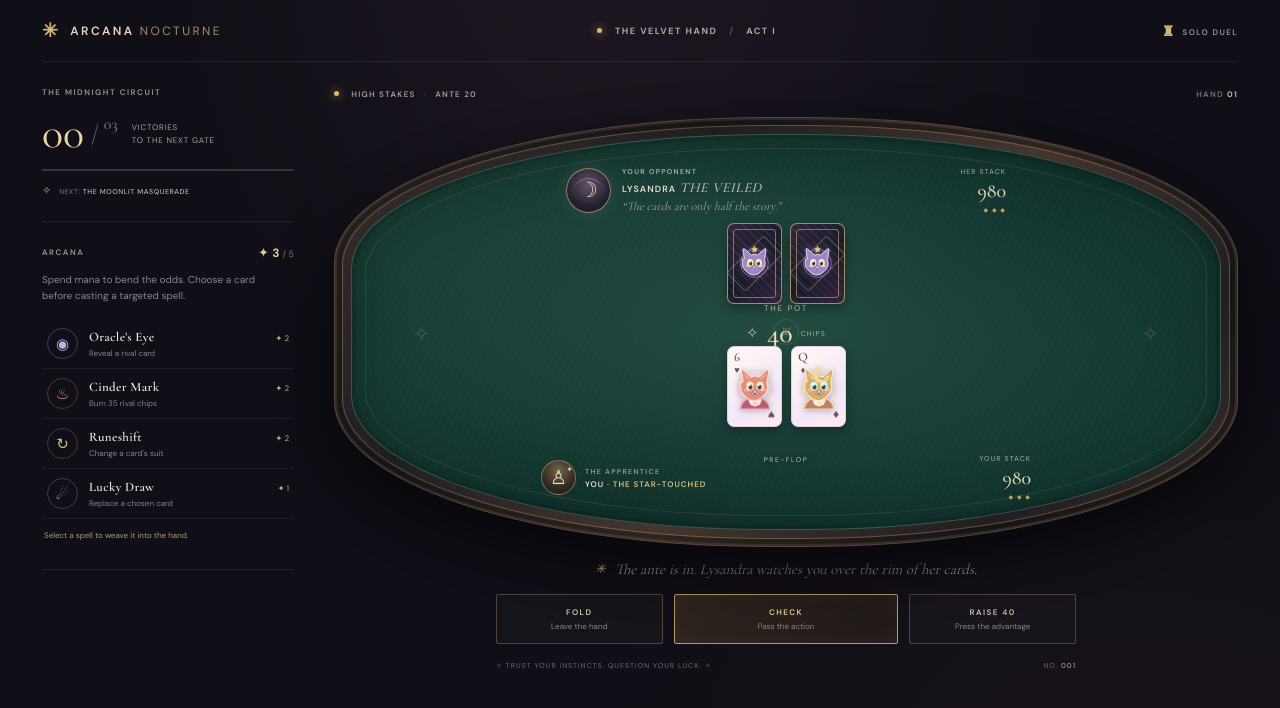
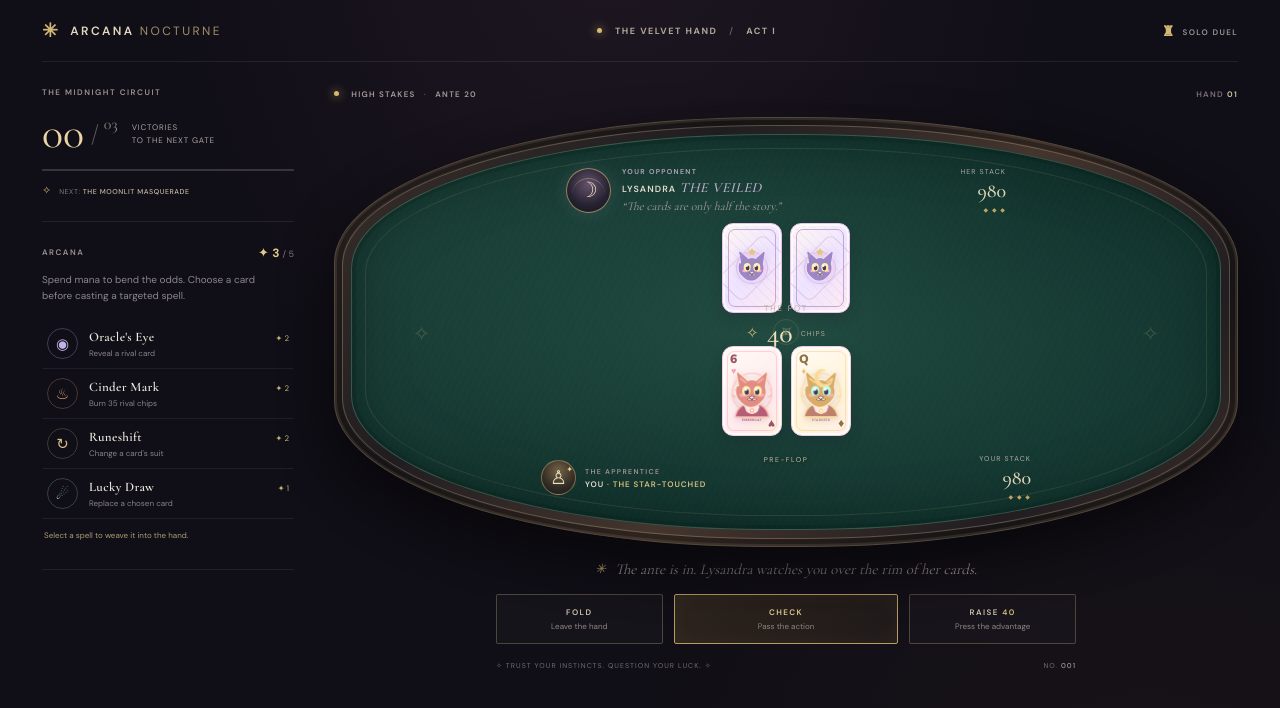
Before and after one commit to PANCAKE44448888/arcana-nocturne, a plain HTML site: page index.html in a window 1280 px wide. Drawn offline with nearby package versions, Linux system fonts and the light colour scheme.

Commit message:
Restyle poker cards as spellcat familiars
Co-authored-by: Copilot App <223556219+Copilot@users.noreply.github.com>

```diff
--- a/game.js
+++ b/game.js
@@ -53,7 +53,7 @@
     else if (card.rank === 13) regalia = `<path d="m15 15 2-7 5 5 3-8 4 8 5-5 1 8Z" fill="${familiar.glow}" stroke="#f4dfad" stroke-width=".8"/><circle cx="25" cy="11" r="1.4" fill="#fff0bd"/>`;
     else if (card.rank === 14) regalia = `<path d="m24 3 2 4 4 .5-3 3 .7 4.5-3.7-2.2-3.7 2.2.7-4.5-3-3 4-.5Z" fill="${familiar.glow}" stroke="#fff0bd" stroke-width=".7"/>`;
 
-    return `<svg class="card-cat" viewBox="0 0 48 52" aria-hidden="true">
+    return `<svg class="card-cat" viewBox="0 0 48 56" aria-hidden="true">
       <circle class="cat-halo" cx="24" cy="27" r="19" fill="none" stroke="${familiar.glow}" stroke-width="1.2" opacity=".68"/>
       <path d="m8 31-3-2m35 2 3-2M11 16l-2-3m28 3 2-3" stroke="${familiar.glow}" stroke-width="1.2" stroke-linecap="round" opacity=".9"/>
       <path d="M8 50c1-8 7-13 16-13s15 5 16 13Z" fill="${familiar.cloak}" stroke="${familiar.glow}" stroke-width="1.2"/>
@@ -73,6 +73,7 @@
       <circle cx="24" cy="44" r="2.8" fill="${familiar.glow}" stroke="#fff2db" stroke-width=".8"/>
       <text x="24" y="45.5" text-anchor="middle" font-size="4.2" fill="#fff">${SUITS[card.suit].symbol}</text>
       <path d="m7 22 .7 1.3 1.4.2-1 .9.2 1.4-.3-.2m33-3.6.7 1.3 1.4.2-1 .9.2 1.4-.3-.2" fill="${familiar.glow}"/>
+      <text x="24" y="54" text-anchor="middle" font-size="3.1" font-weight="800" letter-spacing=".35" fill="${familiar.cloak}">${familiar.name.toUpperCase()}</text>
     </svg>`;
   }
 
@@ -96,7 +97,7 @@
   function renderCard(card, options = {}) {
     const element = document.createElement("div");
     const revealed = options.revealed && card;
-    element.className = `playing-card${revealed && SUITS[card.suit].color === "red" ? " red" : ""}${options.back ? " back" : ""}${options.selected ? " selected" : ""}${options.selectable ? " selectable" : ""}${revealed ? " revealed" : ""}${options.winner ? " winner-glow" : ""}`;
+    element.className = `playing-card${!options.back && card ? ` suit-${card.suit}` : ""}${revealed && SUITS[card.suit].color === "red" ? " red" : ""}${options.back ? " back" : ""}${options.selected ? " selected" : ""}${options.selectable ? " selectable" : ""}${revealed ? " revealed" : ""}${options.winner ? " winner-glow" : ""}`;
     if (options.back) {
       element.innerHTML = catBackIllustration();
       element.setAttribute("aria-label", "Face-down card with a magical cat");
--- a/index.html
+++ b/index.html
@@ -9,7 +9,7 @@
       content="A high-stakes poker duel in a candlelit hall of magic."
     />
     <title>Arcana Nocturne — The Velvet Hand</title>
-    <link rel="stylesheet" href="style.css?v=cute-cards" />
+    <link rel="stylesheet" href="style.css?v=spellcat-design-v2" />
   </head>
   <body>
     <main class="game-shell">
@@ -135,6 +135,6 @@
       </div>
       <div class="toast" id="toast" role="status" aria-live="polite"></div>
     </main>
-    <script src="game.js?v=opening-hand"></script>
+    <script src="game.js?v=spellcat-design"></script>
   </body>
 </html>
--- a/style.css
+++ b/style.css
@@ -1,4 +1,4 @@
-@import url('https://fonts.googleapis.com/css2?family=Cormorant+Garamond:wght@400;500;600;700&family=DM+Sans:wght@400;500;600;700&display=swap');
+@import url('https://fonts.googleapis.com/css2?family=Cormorant+Garamond:wght@400;500;600;700&family=DM+Sans:wght@400;500;600;700&family=Nunito:wght@600;700;800;900&display=swap');
 
 :root {
   color-scheme: dark;
@@ -134,23 +134,28 @@ button:focus-visible, a:focus-visible { outline: 2px solid #e5c986; outline-offs
 .player-identity b i { color: #d7bd80; font-style: normal; }
 .table-emblem { position: absolute; z-index: 0; top: 50%; left: 50%; display: grid; width: 26px; height: 26px; place-items: center; transform: translate(-50%,-50%); border: 1px solid rgba(207,185,132,.18); border-radius: 50%; color: rgba(214,191,140,.42); font-size: 10px; }
 .table-emblem i { position: absolute; transform: rotate(45deg); color: rgba(214,191,140,.35); font-size: 20px; font-style: normal; }
-.playing-card { position: relative; width: 55px; height: 81px; flex: 0 0 55px; border: 1px solid #e6cce1; border-radius: 7px; color: #69505e; background: linear-gradient(145deg,#fff9f1,#f3e8fa 65%,#fce9ed); box-shadow: 0 5px 11px rgba(0,0,0,.27); animation: deal-in .32s ease both; user-select: none; }
-.playing-card.red { color: #a6484b; }
-.playing-card .card-corner { position: absolute; top: 5px; left: 6px; display: grid; justify-items: center; font: 600 13px/.9 'Cormorant Garamond', serif; }
-.playing-card .card-corner small { margin-top: 3px; font-size: 9px; }
+.playing-card { --card-accent: #d7bbff; --card-ink: #695581; position: relative; width: 60px; height: 90px; flex: 0 0 60px; overflow: hidden; border: 1px solid #f0cfe1; border-radius: 11px; color: var(--card-ink); background: linear-gradient(145deg,#fffaf3,#f3e9ff 60%,#ffeaf0); box-shadow: 0 6px 13px rgba(37,25,43,.2), inset 0 0 0 2px rgba(255,255,255,.7); animation: deal-in .32s ease both; user-select: none; }
+.playing-card.suit-0 { --card-accent: #c7a9f3; --card-ink: #715c91; background: radial-gradient(circle at 50% 49%, #f7efff, transparent 56%), linear-gradient(145deg,#fffaf3,#f0e9ff 65%,#e9efff); }
+.playing-card.suit-1 { --card-accent: #ff9eae; --card-ink: #995568; background: radial-gradient(circle at 50% 49%, #fff1f0, transparent 56%), linear-gradient(145deg,#fffaf3,#ffeaf0 65%,#fff0dc); }
+.playing-card.suit-2 { --card-accent: #f0c56f; --card-ink: #8d7046; background: radial-gradient(circle at 50% 49%, #fff8df, transparent 56%), linear-gradient(145deg,#fffaf3,#fff3db 65%,#fff0e8); }
+.playing-card.suit-3 { --card-accent: #8bd1a2; --card-ink: #537c65; background: radial-gradient(circle at 50% 49%, #effff2, transparent 56%), linear-gradient(145deg,#fffaf3,#eaf8ed 65%,#e8f4ff); }
+.playing-card::before { position: absolute; z-index: 1; inset: 4px; border: 1px solid color-mix(in srgb, var(--card-accent), transparent 58%); border-radius: 7px; content: ""; pointer-events: none; }
+.playing-card.red { color: #a64864; }
+.playing-card .card-corner { position: absolute; z-index: 2; top: 7px; left: 7px; display: grid; justify-items: center; font: 900 12px/.95 'Nunito', sans-serif; }
+.playing-card .card-corner small { margin-top: 2px; color: var(--card-accent); font-size: 9px; }
 .playing-card .card-center { position: absolute; inset: 0; display: grid; place-items: center; }
-.playing-card .card-cat { width: 44px; height: 48px; max-width: calc(100% - 4px); max-height: calc(100% - 18px); overflow: visible; filter: drop-shadow(0 1px 3px rgba(36,24,44,.3)); }
+.playing-card .card-cat { position: relative; top: 3px; width: 50px; height: 58px; max-width: calc(100% - 4px); max-height: calc(100% - 16px); overflow: visible; filter: drop-shadow(0 2px 3px rgba(113,81,120,.2)); }
 .playing-card .cat-halo { transform-box: fill-box; transform-origin: center; animation: halo-pulse 2.8s ease-in-out infinite alternate; }
 .playing-card .cat-eye-glint { transform-box: fill-box; transform-origin: center; animation: sparkle 1.8s ease-in-out infinite alternate; }
 .playing-card.back .card-back-cat { position: absolute; z-index: 1; inset: 0; width: 100%; height: 100%; padding: 14px 8px; }
 .playing-card .card-back-cat { filter: drop-shadow(0 0 4px rgba(190,157,227,.35)); }
 .playing-card .card-bottom { position: absolute; right: 6px; bottom: 4px; transform: rotate(180deg); font: 12px 'Cormorant Garamond', serif; }
-.playing-card.back { overflow: hidden; border-color: rgba(222,194,139,.66); background:
-  radial-gradient(circle at center, rgba(224,195,132,.18) 0 2px, transparent 3px),
-  repeating-linear-gradient(45deg, transparent 0 5px, rgba(216,188,130,.1) 5px 6px),
-  linear-gradient(135deg,#30253d,#191a29 52%,#34233e); }
-.playing-card.back::before, .playing-card.back::after { position: absolute; inset: 5px; border: 1px solid rgba(221,194,135,.52); border-radius: 3px; content: ""; }
-.playing-card.back::after { inset: 13px; transform: rotate(45deg); border-color: rgba(221,194,135,.33); }
+.playing-card.back { overflow: hidden; border-color: #e8c4ed; background:
+  radial-gradient(circle at 50% 48%, rgba(251,218,237,.7) 0 28%, transparent 29%),
+  repeating-linear-gradient(45deg, transparent 0 6px, rgba(198,166,224,.13) 6px 7px),
+  linear-gradient(135deg,#fff7f2,#eee4ff 52%,#ffeaf1); }
+.playing-card.back::before, .playing-card.back::after { position: absolute; z-index: 2; inset: 5px; border: 1px solid rgba(169,132,195,.65); border-radius: 7px; content: ""; pointer-events: none; }
+.playing-card.back::after { inset: 12px; transform: rotate(45deg); border-color: rgba(206,165,216,.45); }
 .playing-card.selected { transform: translateY(-9px); border-color: #e3c67d; box-shadow: 0 0 0 2px rgba(227,198,125,.32), 0 9px 20px rgba(0,0,0,.4); }
 .playing-card.selectable { cursor: pointer; transition: transform .18s, box-shadow .18s; }
 .playing-card.selectable:hover { transform: translateY(-4px); }
@@ -173,7 +178,7 @@ button:focus-visible, a:focus-visible { outline: 2px solid #e5c986; outline-offs
 .toast { position: fixed; z-index: 10; right: 25px; bottom: 22px; max-width: 300px; border: 1px solid rgba(211,182,117,.35); padding: 12px 16px; background: #1d1922; color: #e1d4b8; font: 13px 'Cormorant Garamond', serif; opacity: 0; transform: translateY(9px); pointer-events: none; transition: opacity .2s, transform .2s; }
 .toast.visible { opacity: 1; transform: translateY(0); }
 .winner-glow { animation: win-glow 1.5s ease-in-out infinite alternate; }
-@keyframes deal-in { from { opacity: 0; transform: translateY(-8px) scale(.96); } to { opacity: 1; } }
+@keyframes deal-in { from { transform: translateY(-8px) scale(.96); } to { transform: translateY(0) scale(1); } }
 @keyframes win-glow { from { filter: drop-shadow(0 0 3px rgba(240,209,135,.25)); } to { filter: drop-shadow(0 0 14px rgba(240,209,135,.68)); } }
 @keyframes halo-pulse { from { opacity: .62; } to { opacity: 1; } }
 @keyframes sparkle { from { transform: scale(.75); opacity: .7; } to { transform: scale(1.2); opacity: 1; } }
@@ -240,7 +245,7 @@ button:focus-visible, a:focus-visible { outline: 2px solid #e5c986; outline-offs
   .pot-display { margin-bottom: 5px; }
   .pot-display b { font-size: 23px; }
   .community-cards { min-height: 70px; gap: 3px; }
-  .playing-card { width: clamp(36px, 9.2vw, 49px); height: clamp(56px, 13.3vw, 73px); flex-basis: clamp(36px, 9.2vw, 49px); }
+  .playing-card { width: clamp(36px, 9.2vw, 49px); height: clamp(56px, 13.3vw, 73px); flex-basis: clamp(36px, 9.2vw, 49px); border-radius: 8px; }
   .playing-card .card-corner { top: 4px; left: 4px; font-size: 11px; }
   .playing-card .card-corner small { margin-top: 2px; font-size: 7px; }
   .playing-card .card-cat { width: 40px; height: 45px; }
```
